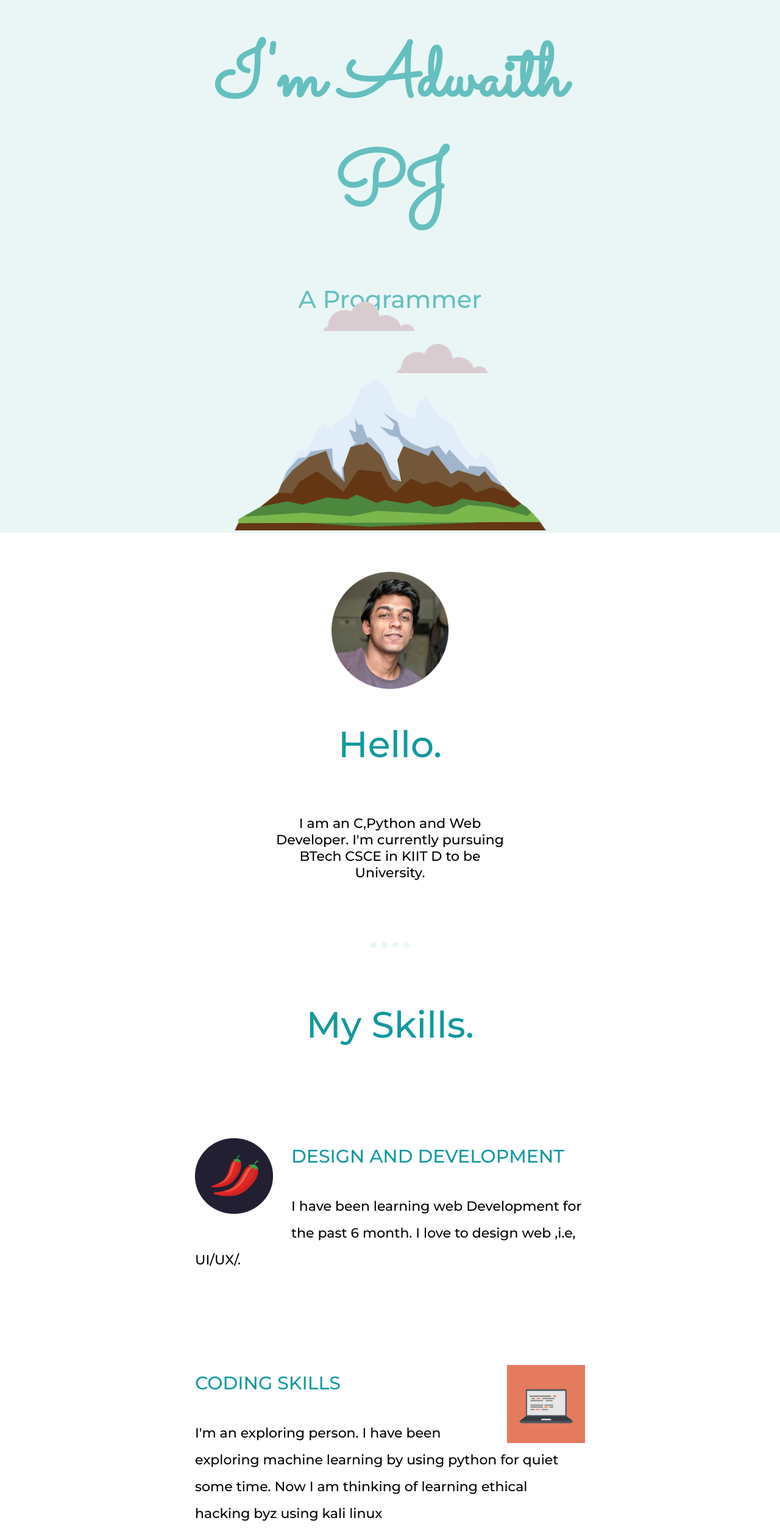
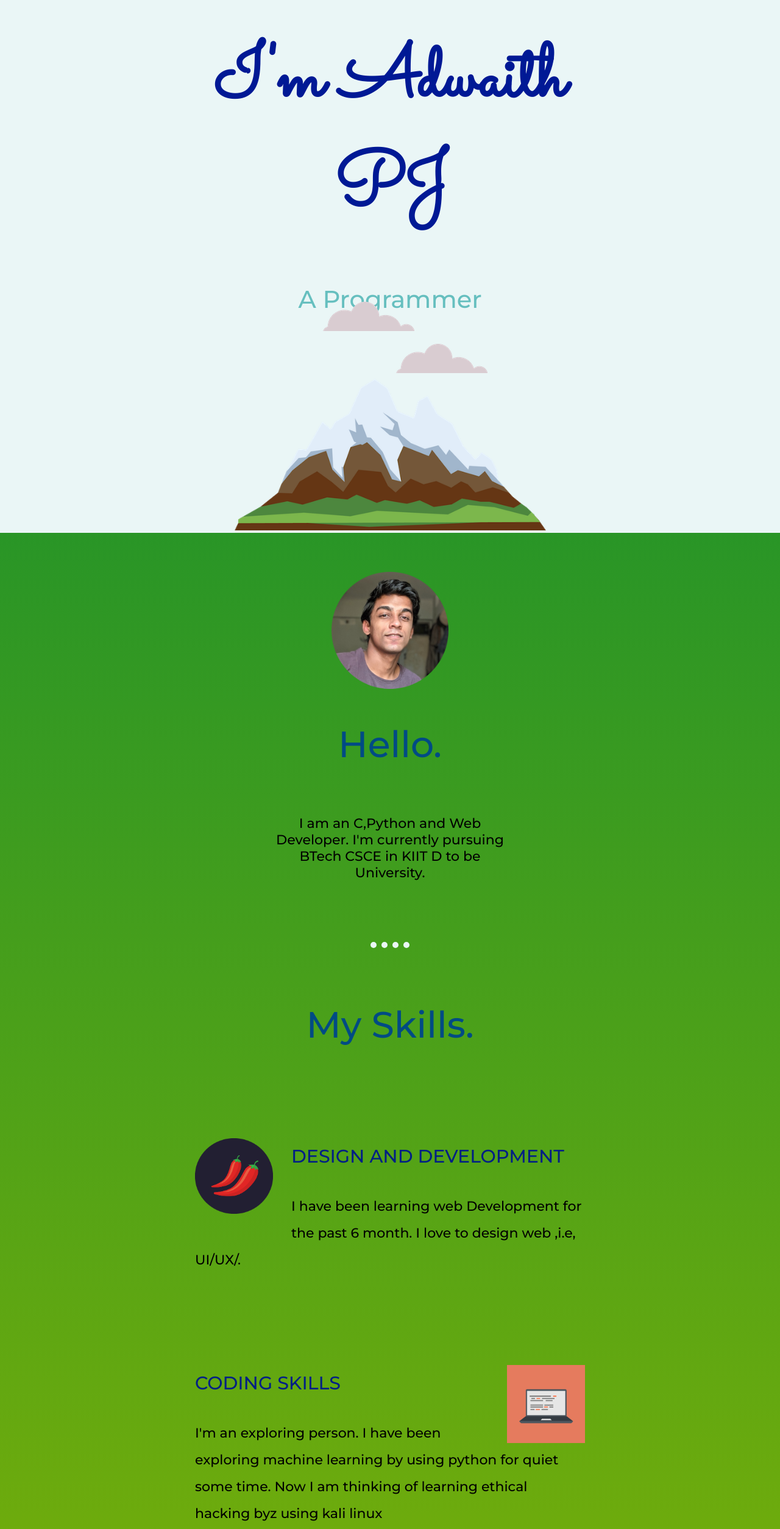
Before and after one commit to adwaithpj/RESUME, a plain HTML site: page index.html in a window 1280 px wide. Shown: the part 105-2613 px from the top of the page at 61% size. Drawn offline with Linux system fonts and the light colour scheme; a web font is replaced by a local one.

Commit message:
Update images.css

```diff
--- a/CSS/images.css
+++ b/CSS/images.css
@@ -1,4 +1,5 @@
 body {
+    background-image: -webkit-linear-gradient(top, #008836, #8fb600);
     margin: 0;
     text-align: center;
 }
@@ -8,18 +9,18 @@ h1 {
     width: 50%;
     margin: 50px auto;
     font-size: 7.625rem;
-    color: #66BFBF;
+    color: #001995;
 }
 
 h2 {
-    color: #11999E;
+    color: #004b84;
     font-family: Montserrat;
     font-size: 60px;
     font-weight: normal;
 }
 
 h3 {
-    color: #11999E;
+    color: #001f85;
     font-family: Montserrat;
     font-size: 30px;
     font-weight: normal;
@@ -163,7 +164,7 @@ hr {
 /* Bottom Container */
 
 .bottom-container {
-    background-color: #66BFBF;
+    background-color: #134d4d;
     padding-bottom: 30px;
     margin-top: 50px;
 }
```
